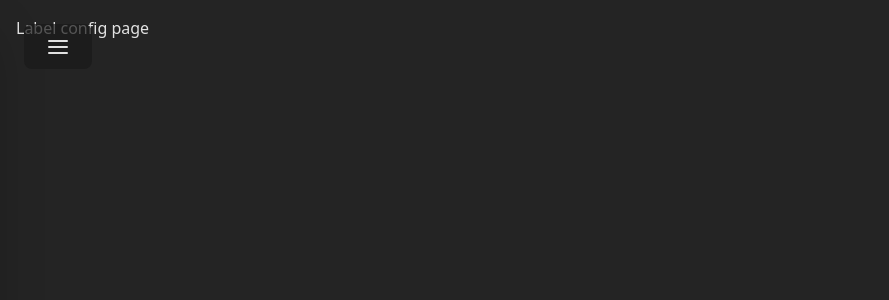
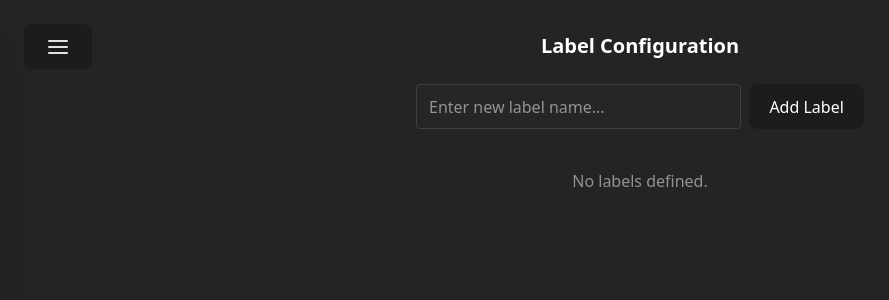
Before and after one commit to literandltx/timer-frontend-react, a React (Vite) app: page /settings/labels in a window 1280 px wide. Shown: the top 300 px of the page, without its empty margins (0-889 px from the left). Built offline with nearby package versions, Linux system fonts and the light colour scheme.

Commit message:
add label crud

```diff
--- a/src/pages/LabelConfigPage.tsx
+++ b/src/pages/LabelConfigPage.tsx
@@ -1,9 +1,156 @@
+import { useState } from "react";
+import { useLocalStorage } from "../hooks/useLocalStorage";
+import { LOCAL_STORAGE_KEY_LABEL_OPTIONS } from "../hooks/useLabels";
+import type { Label } from "../types/labels";
+
 function LabelConfigPage() {
+    const [labels, setLabels] = useLocalStorage<Label[]>(LOCAL_STORAGE_KEY_LABEL_OPTIONS, []);
+
+    const [editingId, setEditingId] = useState<string | null>(null);
+    const [editName, setEditName] = useState<string>("");
+    const [newLabelName, setNewLabelName] = useState<string>("");
+
+    const handleAddLabel = () => {
+        if (!newLabelName.trim()) return;
+
+        const newLabel: Label = {
+            id: crypto.randomUUID(),
+            name: newLabelName.trim()
+        };
+
+        setLabels([...labels, newLabel]);
+        setNewLabelName("");
+    };
+
+    const handleDeleteLabel = (id: string) => {
+        if (window.confirm("Are you sure you want to delete this label?")) {
+            setLabels(labels.filter((l) => l.id !== id));
+        }
+    };
+
+    const handleStartEdit = (id: string, currentName: string) => {
+        setEditingId(id);
+        setEditName(currentName);
+    };
+
+    const handleSaveEdit = (id: string) => {
+        if (!editName.trim()) {
+            alert("Label name cannot be empty");
+            return;
+        }
+
+        setLabels(labels.map((l) => (l.id === id ? { ...l, name: editName.trim() } : l)));
+        handleCancelEdit();
+    };
+
+    const handleCancelEdit = () => {
+        setEditingId(null);
+        setEditName("");
+    };
+
     return (
-        <div>
-            Label config page
+        <div className="flex flex-col items-center gap-6 p-4 w-full text-white">
+            <h2 className="text-xl font-bold">Label Configuration</h2>
+
+            <div className="flex gap-2 w-full max-w-md">
+                <input
+                    type="text"
+                    value={newLabelName}
+                    onChange={(e) => setNewLabelName(e.target.value)}
+                    placeholder="Enter new label name..."
+                    className="flex-1 bg-neutral-800 border border-neutral-700 rounded px-3 py-2 focus:outline-none"
+                    onKeyDown={(e) => e.key === "Enter" && handleAddLabel()}
+                />
+                <button onClick={handleAddLabel}>
+                    Add Label
+                </button>
+            </div>
+
+            <ul className="w-full max-w-md space-y-2">
+                {labels.length === 0 && (
+                    <li className="text-center text-white/50 p-4">No labels defined.</li>
+                )}
+
+                {labels.map((label) => {
+                    const isEditing = editingId === label.id;
+
+                    return (
+                        <li
+                            key={label.id}
+                            className="flex justify-between items-center border transition-colors duration-200 border-neutral-700 px-1 py-1 rounded bg-neutral-800 hover:bg-sky-900/30 group"
+                        >
+                            <div className="flex flex-col pl-2 flex-grow">
+                                {isEditing ? (
+                                    <input
+                                        type="text"
+                                        value={editName}
+                                        onChange={(e) => setEditName(e.target.value)}
+                                        className="w-full px-2 py-1 text-sm text-white bg-transparent rounded border border-white/30 focus:border-white focus:outline-none"
+                                        autoFocus
+                                        onKeyDown={(e) => {
+                                            if (e.key === "Enter") handleSaveEdit(label.id);
+                                            if (e.key === "Escape") handleCancelEdit();
+                                        }}
+                                    />
+                                ) : (
+                                    <span className="font-bold text-lg text-white">
+                                        {label.name}
+                                    </span>
+                                )}
+                            </div>
+
+                            <div className="flex items-center gap-1 ml-4">
+                                {isEditing ? (
+                                    <>
+                                        <button
+                                            onClick={() => handleSaveEdit(label.id)}
+                                            className="text-green-500 hover:bg-white/10 p-1 rounded"
+                                            title="Save"
+                                        >
+                                            <svg xmlns="http://www.w3.org/2000/svg" fill="none" viewBox="0 0 24 24" strokeWidth={1.5} stroke="currentColor" className="w-5 h-5">
+                                                <path strokeLinecap="round" strokeLinejoin="round" d="m4.5 12.75 6 6 9-13.5" />
+                                            </svg>
+                                        </button>
+                                        <button
+                                            onClick={handleCancelEdit}
+                                            className="text-red-400 hover:bg-white/10 p-1 rounded"
+                                            title="Cancel"
+                                        >
+                                            <svg xmlns="http://www.w3.org/2000/svg" fill="none" viewBox="0 0 24 24" strokeWidth={1.5} stroke="currentColor" className="w-5 h-5">
+                                                <path strokeLinecap="round" strokeLinejoin="round" d="M6 18 18 6M6 6l12 12" />
+                                            </svg>
+                                        </button>
+                                    </>
+                                ) : (
+                                    <>
+                                        <button
+                                            onClick={() => handleStartEdit(label.id, label.name)}
+                                            className="text-neutral-500 hover:text-sky-400 transition-colors p-1 rounded hover:bg-white/10"
+                                            title="Edit label"
+                                        >
+                                            <svg xmlns="http://www.w3.org/2000/svg" fill="none" viewBox="0 0 24 24" strokeWidth={1.5} stroke="currentColor" className="w-5 h-5">
+                                                <path strokeLinecap="round" strokeLinejoin="round" d="m16.862 4.487 1.687-1.688a1.875 1.875 0 1 1 2.652 2.652L10.582 16.07a4.5 4.5 0 0 1-1.897 1.13L6 18l.8-2.685a4.5 4.5 0 0 1 1.13-1.897l8.932-8.931Zm0 0L19.5 7.125M18 14v4.75A2.25 2.25 0 0 1 15.75 21H5.25A2.25 2.25 0 0 1 3 18.75V8.25A2.25 2.25 0 0 1 5.25 6H10" />
+                                            </svg>
+                                        </button>
+
+                                        <button
+                                            onClick={() => handleDeleteLabel(label.id)}
+                                            className="text-neutral-500 hover:text-red-500 transition-colors p-1 rounded hover:bg-white/10"
+                                            title="Delete label"
+                                        >
+                                            <svg xmlns="http://www.w3.org/2000/svg" fill="none" viewBox="0 0 24 24" strokeWidth={1.5} stroke="currentColor" className="w-5 h-5">
+                                                <path strokeLinecap="round" strokeLinejoin="round" d="m14.74 9-.346 9m-4.788 0L9.26 9m9.968-3.21c.342.052.682.107 1.022.166m-1.022-.165L18.16 19.673a2.25 2.25 0 0 1-2.244 2.077H8.084a2.25 2.25 0 0 1-2.244-2.077L4.772 5.79m14.456 0a48.108 48.108 0 0 0-3.478-.397m-12 .562c.34-.059.68-.114 1.022-.165m0 0a48.11 48.11 0 0 1 3.478-.397m7.5 0v-.916c0-1.18-.91-2.164-2.09-2.201a51.964 51.964 0 0 0-3.32 0c-1.18.037-2.09 1.022-2.09 2.201v.916m7.5 0a48.667 48.667 0 0 0-7.5 0" />
+                                            </svg>
+                                        </button>
+                                    </>
+                                )}
+                            </div>
+                        </li>
+                    );
+                })}
+            </ul>
         </div>
-    )
+    );
 }
 
 export default LabelConfigPage;
```
